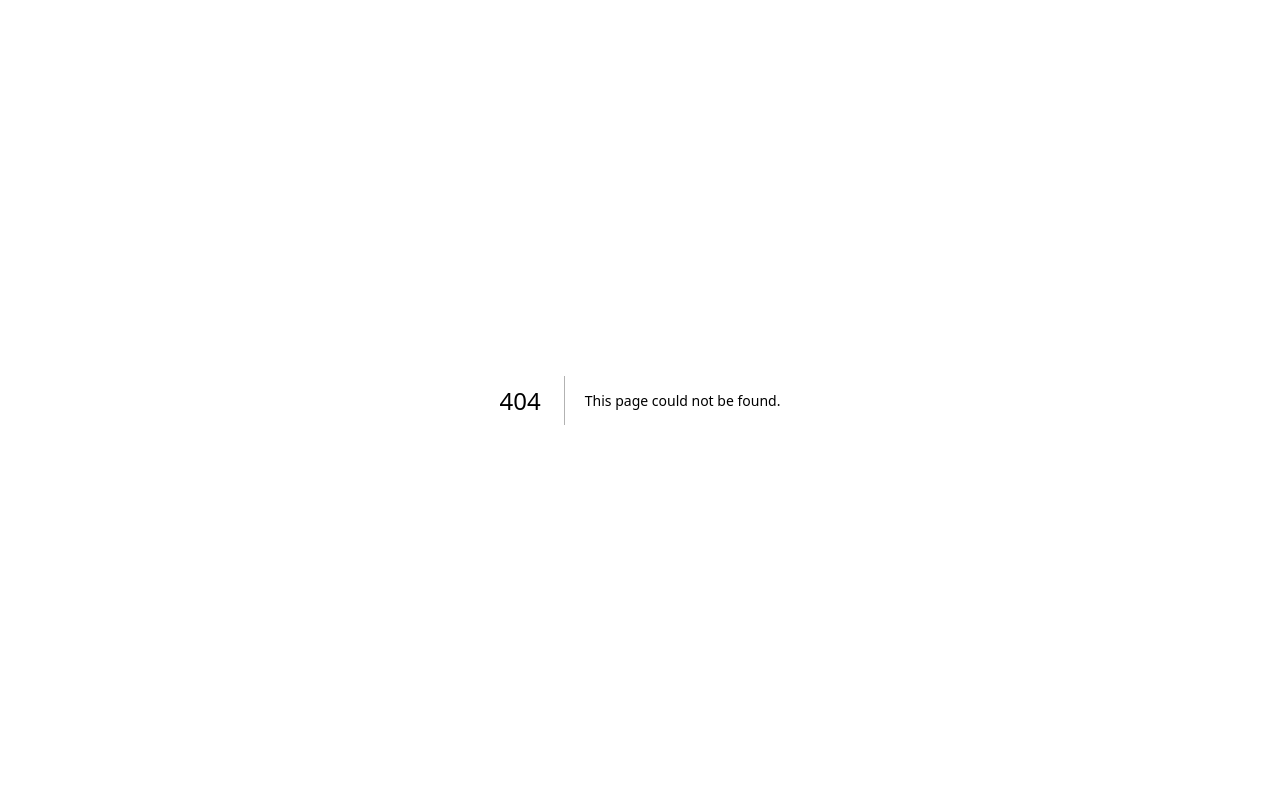
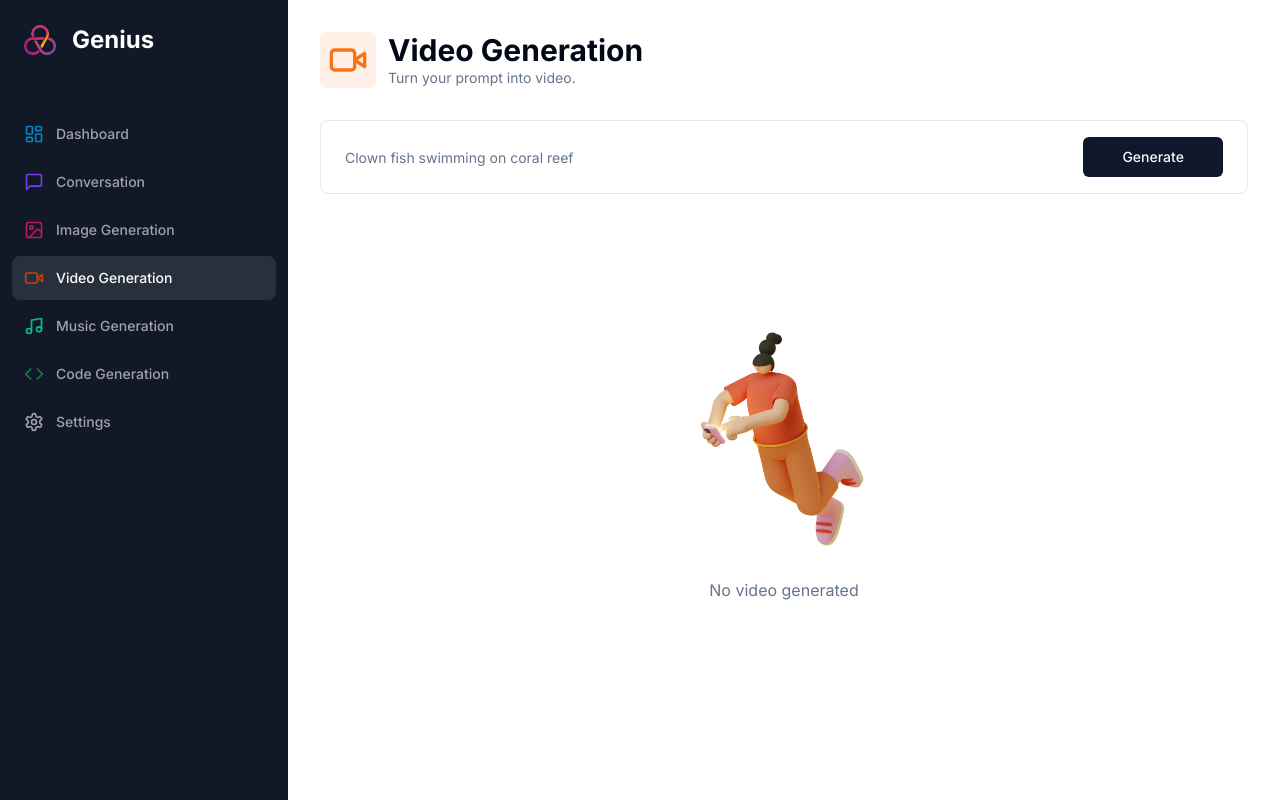
Before and after one commit to Akash-Behara/AI_Saas, a Next.js app: page /video in a window 1280 px wide. Before the commit this address had no page. Built offline with nearby package versions, Linux system fonts and the light colour scheme.

Commit message:
video complete

```diff
--- a/app/(dashboard)/(routes)/dashboard/page.tsx
+++ b/app/(dashboard)/(routes)/dashboard/page.tsx
@@ -3,7 +3,7 @@
 import React from 'react'
 import { Card } from '@/components/ui/card'
 import { cn } from '@/lib/utils'
-import { MessageSquare, ArrowRight, ImageIcon, VideoIcon, MusicIcon, Code, Settings } from 'lucide-react'
+import { MessageSquare, ArrowRight, ImageIcon, VideoIcon, MusicIcon, Code } from 'lucide-react'
 import { useRouter } from 'next/navigation'
 
 const DashboardPage = () => {
@@ -15,7 +15,7 @@
     {label: 'Image Generation', icon: ImageIcon, color: 'text-pink-700', bgColor: 'bg-pink-700/10', href: '/image'},
     {label: 'Video Generation', icon: VideoIcon, color: 'text-orange-700', bgColor: 'bg-orange-700/10', href: '/video'},
     {label: 'Music Generation', icon: MusicIcon, color: 'text-emerald-500', bgColor: 'bg-emerald-500/10', href: '/music'},
-    {label: 'Code Generation', icon: MusicIcon, color: 'text-violet-500', bgColor: 'bg-violet-500/10', href: '/code'},
+    {label: 'Code Generation', icon: Code, color: 'text-violet-500', bgColor: 'bg-violet-500/10', href: '/code'},
   ]
 
   return (
--- /dev/null
+++ b/app/(dashboard)/(routes)/video/constants.ts
@@ -0,0 +1,7 @@
+import * as z from 'zod'
+
+export const formSchema = z.object({
+    prompt: z.string().min(1, {
+        message: "Promt is required"
+    })
+});
--- /dev/null
+++ b/app/(dashboard)/(routes)/video/page.tsx
@@ -0,0 +1,96 @@
+'use client'
+
+import React, { useState } from 'react'
+import axios from 'axios'
+import { Video } from 'lucide-react'
+import { useForm } from 'react-hook-form'
+import { useRouter } from 'next/navigation'
+
+import * as z from 'zod'
+import { zodResolver } from '@hookform/resolvers/zod'
+import { formSchema } from './constants'
+
+import Heading from '@/components/Heading'
+import { Form, FormControl, FormField, FormItem } from '@/components/ui/form'
+import { Input } from '@/components/ui/input'
+import { Button } from '@/components/ui/button'
+import Empty from '@/components/Empty'
+import Loader from '@/components/Loader'
+
+
+const MusicPage = () => {
+    const router = useRouter();
+
+    const [video, setVideo] = useState<string>();
+
+    const form = useForm<z.infer<typeof formSchema>>({
+        resolver: zodResolver(formSchema),
+        defaultValues: {
+            prompt: ""
+        }
+    });
+
+    const isLoading = form.formState.isSubmitting
+
+    const onSubmitForm = async (values: z.infer<typeof formSchema>) => {
+        try {
+            setVideo(undefined)
+            const response = await axios.post('/api/video', values);
+            setVideo(response.data[0])
+            form.reset();
+        } catch (error) {
+            //pro model
+            console.log(error)
+        } finally {
+            router.refresh()
+        }
+    }
+
+    return (
+        <div>
+            <Heading
+                title='Video Generation'
+                description='Turn your prompt into video.'
+                icon={Video}
+                iconColor='text-orange-500'
+                bgColor='bg-orange-500/10'
+            />
+            <div className='px-4 lg:px-8'>
+                <div>
+                    <Form {...form}>
+                        <form onSubmit={form.handleSubmit(onSubmitForm)} className='rounded-lg border w-full p-4 px-3 md:px-6 focus-within:shadow-sm grid grid-cols-12 gap-2'>
+                            <FormField
+                                name="prompt"
+                                render={({field}) => (
+                                    <FormItem className='col-span-12 lg:col-span-10'>
+                                        <FormControl className='m-0 p-0'>
+                                            <Input className='border-0 outline-none focus-visible:ring-0 focus-visible:ring-transparent' disabled={isLoading} placeholder='Clown fish swimming on coral reef' {...field}/>
+                                        </FormControl>
+                                    </FormItem>
+                                )}
+                            />
+                            <Button className='col-span-12 lg:col-span-2 w-full' disabled={isLoading}>Generate</Button>
+                        </form>
+                    </Form>
+                </div>
+                <div className='space-y-4 mt-4'>
+                    {isLoading && (
+                        <div className='rounded-lg p-8 w-full flex items-center justify-center bg-muted'>
+                            <Loader />
+                        </div>
+                    )}
+                    {!video && !isLoading && (
+                        <Empty label='No video generated'/>
+                    )}
+                    {video && (
+                        <video controls className='w-full aspect-video mt-8 rounded-lg border bg-black'>
+                            <source src={video}/>
+                        </video>
+                    )}
+                </div>
+            </div>
+        </div>
+    )
+}
+
+export default MusicPage
--- /dev/null
+++ b/app/api/video/route.ts
@@ -0,0 +1,38 @@
+import { auth } from '@clerk/nextjs';
+import { NextResponse } from 'next/server';
+import Replicate from 'replicate';
+
+const replicate = new Replicate({
+    auth: process.env.REPLICATE_API_TOKEN!
+});
+
+export async function POST(req: Request) {
+    try {
+        const { userId } = auth();
+        const body = await req.json();
+        const { prompt } = body;
+
+        if(!userId) {
+            return new NextResponse("Unauthorized", {status: 401});
+        }
+
+        if(!prompt){
+            return new NextResponse("Prompt are required", {status: 400})
+        }
+
+        const response = await replicate.run(
+            "anotherjesse/zeroscope-v2-xl:9f747673945c62801b13b84701c783929c0ee784e4748ec062204894dda1a351",
+            {
+              input: {
+                prompt
+              }
+            }
+        );
+
+        return NextResponse.json(response);
+
+    } catch (error) {
+        console.log('VIDEO err', error)
+        return new NextResponse("Internal Error", {status: 500})
+    }
+}
```
